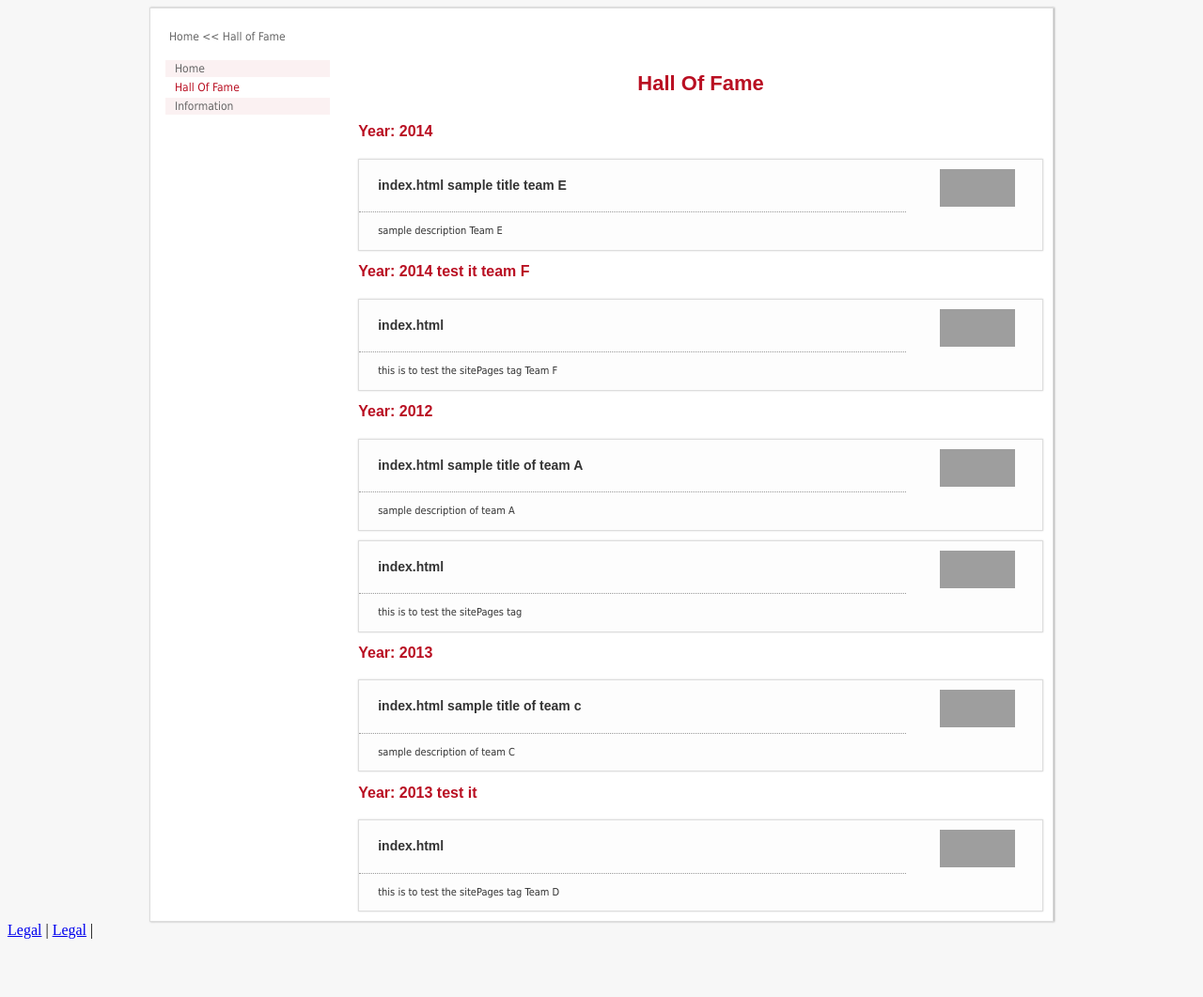
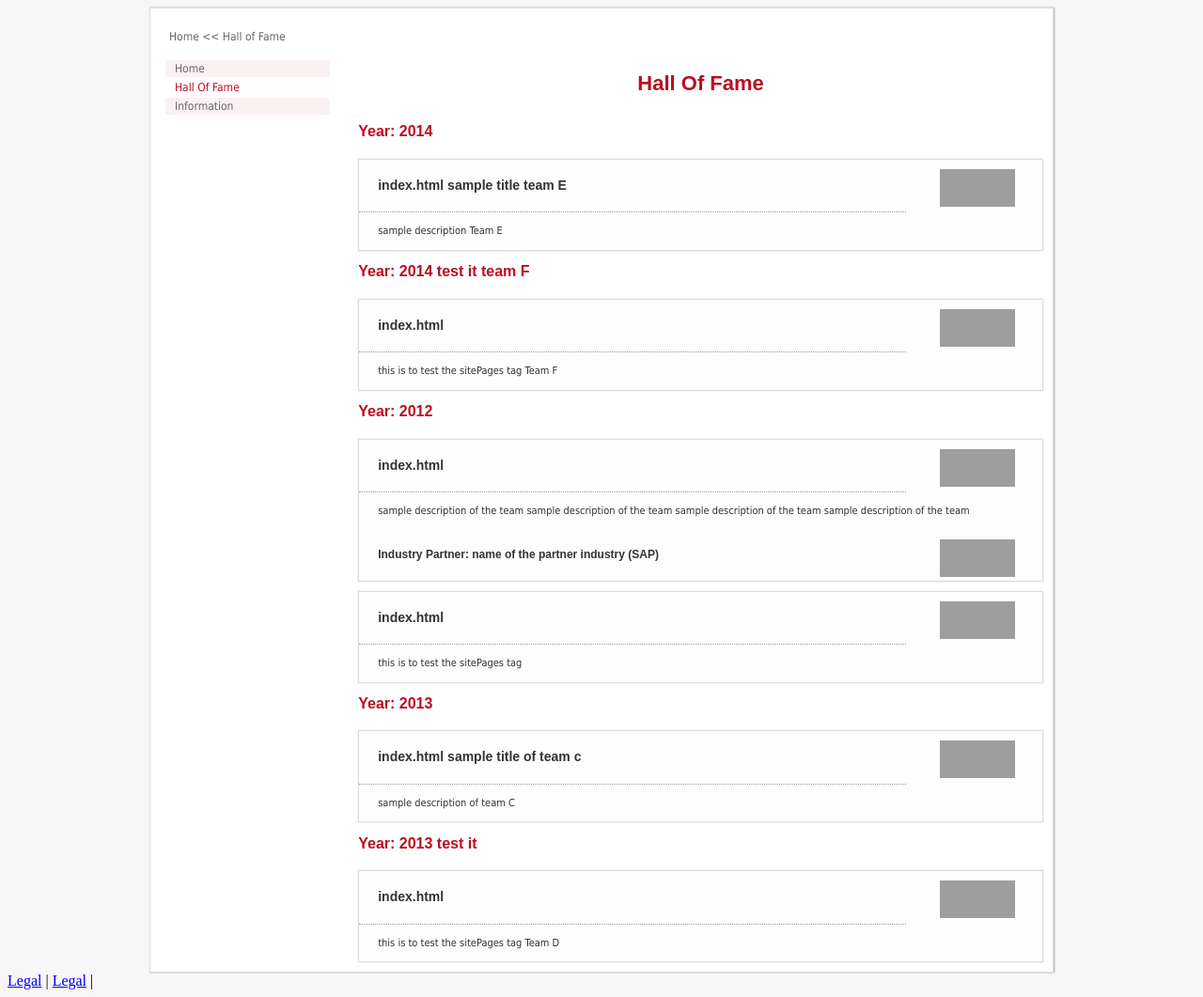
Before and after one commit to ankit09goyal/ankit09goyal.github.io, a Jekyll site: the page built from hof.html, in a window 1280 px wide. Shown: the whole page at 94% size. Built offline with Jekyll 4.4.1, drawn with Linux system fonts in a browser that asks for light colours; before the commit the page ends 1007 px from its top, so only the background shows below that; grey boxes are pictures that could not be loaded.

Commit message:
Update index.html

```diff
--- a/projects/2012/TeamA/index.html
+++ b/projects/2012/TeamA/index.html
@@ -1,9 +1,23 @@
 ---
 layout: postTemplate
-title: sample title of team A
+name: Name of the Team
+year: 2012
+description: sample description of the team sample description of the team sample description of the team sample description of the team
 logo: /projects/2012/TeamA/img/logo.jpg
-year: 2012
-description: sample description of team A
+link: /projects/2012/TeamA/
+partnerIndustry: name of the partner industry (SAP)
+partnerIndustryLogo: http://upload.wikimedia.org/wikipedia/de/thumb/e/ee/Bosch-Logo.svg/800px-Bosch-Logo.svg.png
 nrOfImages: 2
 imgPath: /projects/2012/TeamA/img/
+files:
+  - file1: /path/of/the/file
+    file2: /projects/2012/TeamA/files/fileName.pdf
+teamMembers:
+  - member1: member name
+    member2: Ankit
+    member3: Goyal
+projectMentors:
+  - mentor1: mentor name
+    mentor2: Sebastian
+miscellaneous: can add any number of fields as per our need.
 ---
```
